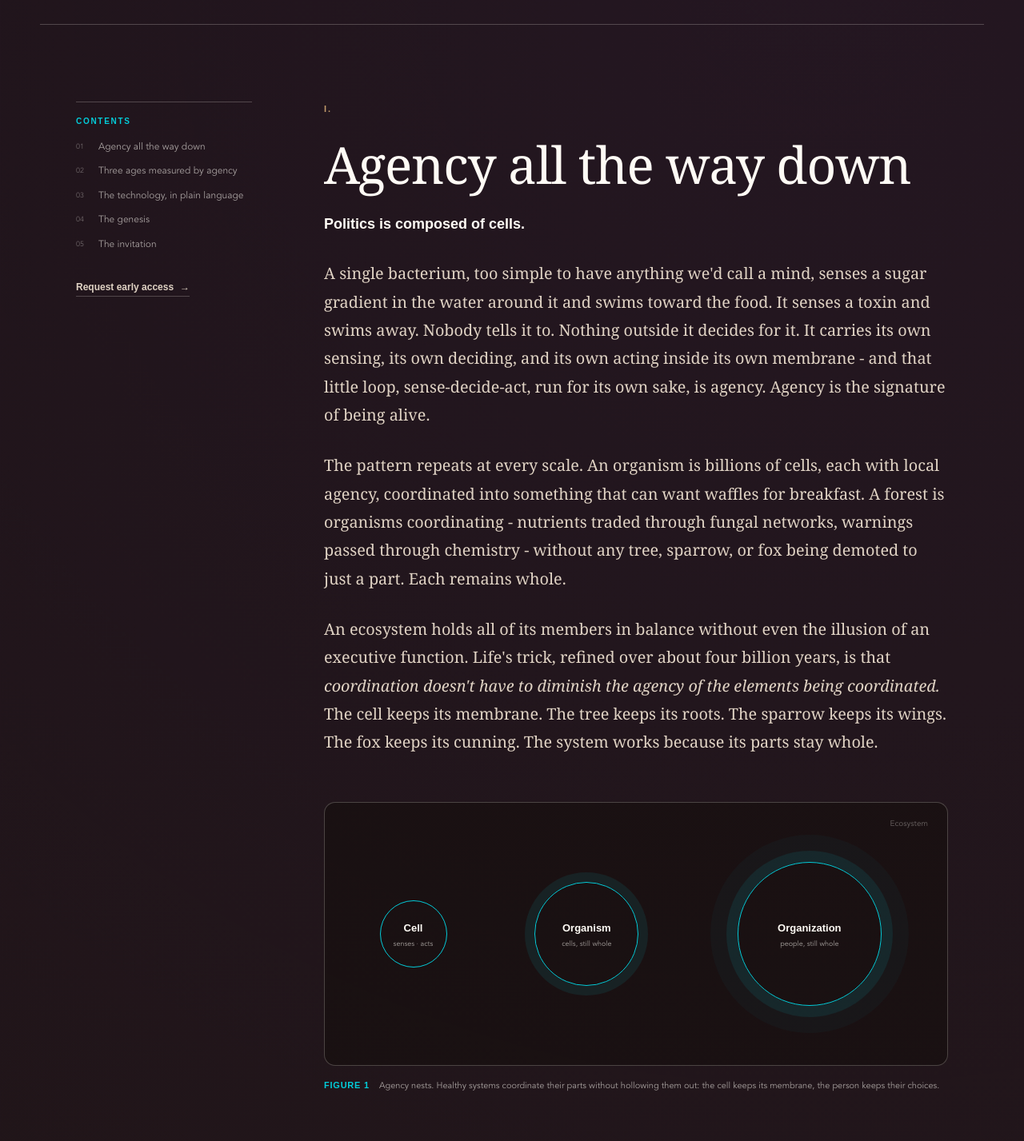
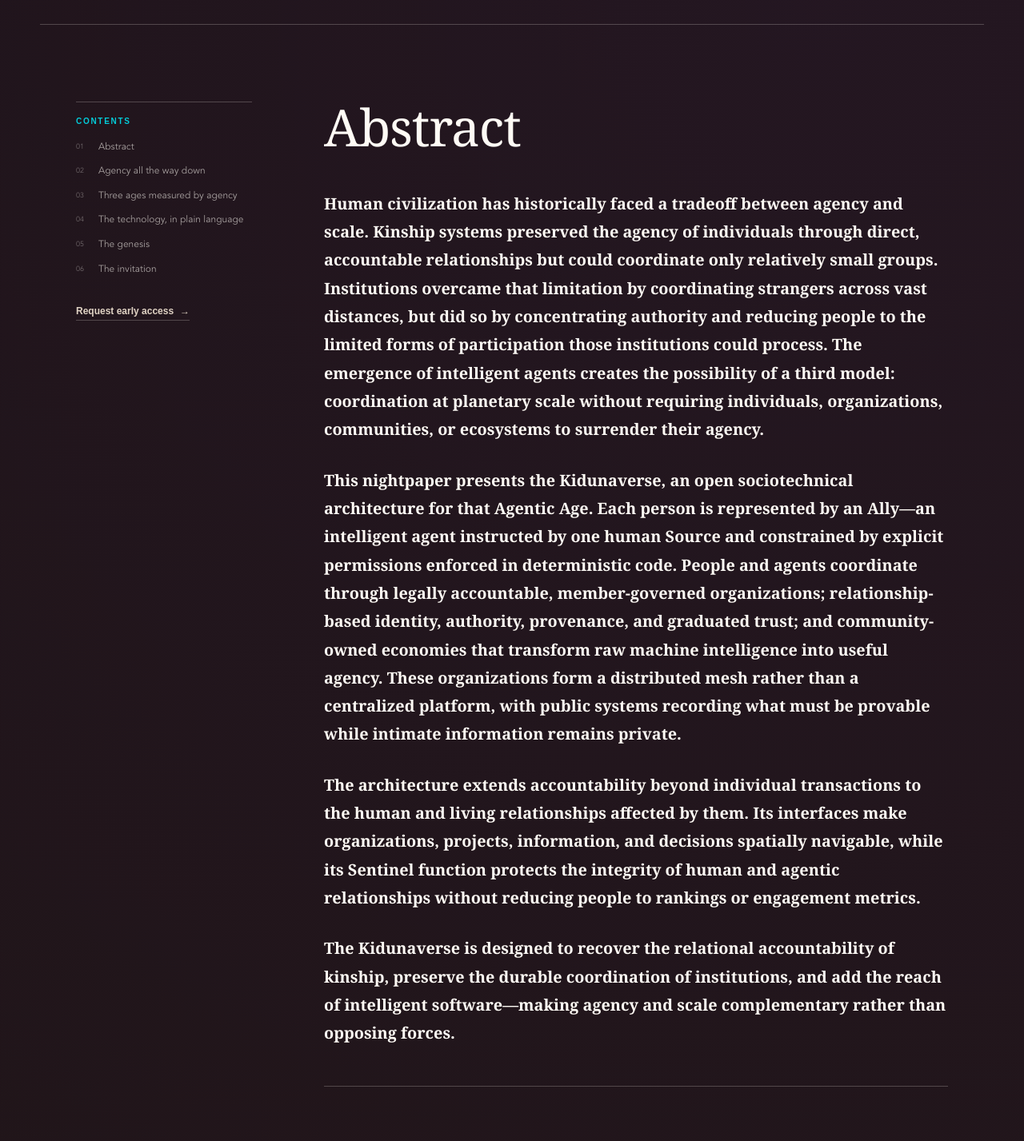
Before and after one commit to uncle-psy/kiduna, a Next.js app: page /nightpaper in a window 1280 px wide. Shown: the part 760-2187 px from the top of the page at 80% size. Built offline with nearby package versions, Linux system fonts and the light colour scheme; a web font is replaced by a local one.

Commit message:
Add Nightpaper abstract

```diff
--- a/app/nightpaper/nightpaper.module.css
+++ b/app/nightpaper/nightpaper.module.css
@@ -429,6 +429,9 @@
   .section h3 { margin: .34in 0 .14in; font-size: 13pt; break-after: avoid; }
   .section h3 span { color: #007f88; }
   .section p { margin-bottom: .16in; orphans: 3; widows: 3; }
+  .abstract { padding-top: .28in; }
+  .abstract h2 { margin-bottom: .18in; font-size: 26pt; }
+  .abstract p { margin-bottom: .12in; font-size: 9.5pt; line-height: 1.35; }
   .sectionNumber { color: #8a6412; }
   .statement, .section blockquote { color: #111; break-inside: avoid; }
   .statement { background: #f1f1ef; border-color: #007f88; }
--- a/app/nightpaper/page.tsx
+++ b/app/nightpaper/page.tsx
@@ -144,6 +144,7 @@ export default function NightpaperPage() {
         <aside className={styles.toc} aria-label="Nightpaper contents">
           <p>Contents</p>
           <ol>
+            <li><a href="#abstract">Abstract</a></li>
             <li><a href="#agency">Agency all the way down</a></li>
             <li><a href="#ages">Three ages measured by agency</a></li>
             <li><a href="#technology">The technology, in plain language</a></li>
@@ -154,10 +155,18 @@ export default function NightpaperPage() {
         </aside>
 
         <article className={styles.article}>
+          <section id="abstract" className={`${styles.section} ${styles.abstract}`}>
+            <h2>Abstract</h2>
+            <p><strong>Human civilization has historically faced a tradeoff between agency and scale. Kinship systems preserved the agency of individuals through direct, accountable relationships but could coordinate only relatively small groups. Institutions overcame that limitation by coordinating strangers across vast distances, but did so by concentrating authority and reducing people to the limited forms of participation those institutions could process. The emergence of intelligent agents creates the possibility of a third model: coordination at planetary scale without requiring individuals, organizations, communities, or ecosystems to surrender their agency.</strong></p>
+            <p><strong>This nightpaper presents the Kidunaverse, an open sociotechnical architecture for that Agentic Age. Each person is represented by an Ally—an intelligent agent instructed by one human Source and constrained by explicit permissions enforced in deterministic code. People and agents coordinate through legally accountable, member-governed organizations; relationship-based identity, authority, provenance, and graduated trust; and community-owned economies that transform raw machine intelligence into useful agency. These organizations form a distributed mesh rather than a centralized platform, with public systems recording what must be provable while intimate information remains private.</strong></p>
+            <p><strong>The architecture extends accountability beyond individual transactions to the human and living relationships affected by them. Its interfaces make organizations, projects, information, and decisions spatially navigable, while its Sentinel function protects the integrity of human and agentic relationships without reducing people to rankings or engagement metrics.</strong></p>
+            <p><strong>The Kidunaverse is designed to recover the relational accountability of kinship, preserve the durable coordination of institutions, and add the reach of intelligent software—making agency and scale complementary rather than opposing forces.</strong></p>
+          </section>
+
           <section id="agency" className={styles.section}>
             <p className={styles.sectionNumber}>I.</p>
             <h2>Agency all the way down</h2>
-            <p className={styles.lede}><strong>Politics is composed of cells.</strong></p>
+            <p className={styles.lede}><strong>Life is composed of cells.</strong></p>
             <p>A single bacterium, too simple to have anything we&apos;d call a mind, senses a sugar gradient in the water around it and swims toward the food. It senses a toxin and swims away. Nobody tells it to. Nothing outside it decides for it. It carries its own sensing, its own deciding, and its own acting inside its own membrane - and that little loop, sense-decide-act, run for its own sake, is agency. Agency is the signature of being alive.</p>
             <p>The pattern repeats at every scale. An organism is billions of cells, each with local agency, coordinated into something that can want waffles for breakfast. A forest is organisms coordinating - nutrients traded through fungal networks, warnings passed through chemistry - without any tree, sparrow, or fox being demoted to just a part. Each remains whole.</p>
             <p>An ecosystem holds all of its members in balance without even the illusion of an executive function. Life&apos;s trick, refined over about four billion years, is that <em>coordination doesn&apos;t have to diminish the agency of the elements being coordinated.</em> The cell keeps its membrane. The tree keeps its roots. The sparrow keeps its wings. The fox keeps its cunning. The system works because its parts stay whole.</p>
@@ -250,7 +259,7 @@ export default function NightpaperPage() {
             <p>The Kidunaverse works the same way. Nobody joins through a form; you join through a <strong>Kinship Code</strong> - a unique invitation, made for you by someone who knows you, carrying their name and their organization&apos;s standing behind it. It&apos;s the oldest social technology we have, finally given infrastructure worthy of it.</p>
             <p>This paper is one of those invitations. If the age we&apos;ve described is one you&apos;d rather shape than inherit, someone will be glad to offer you a code.</p>
             <div className={styles.invitationCta}>
-              <p>Shape the age rather than inherit it.</p>
+              <p>Shape the agentic age or inherit it. The choice is yours.</p>
               <Link href="/#early-access">Request early access <span aria-hidden="true">→</span></Link>
             </div>
           </section>
```
